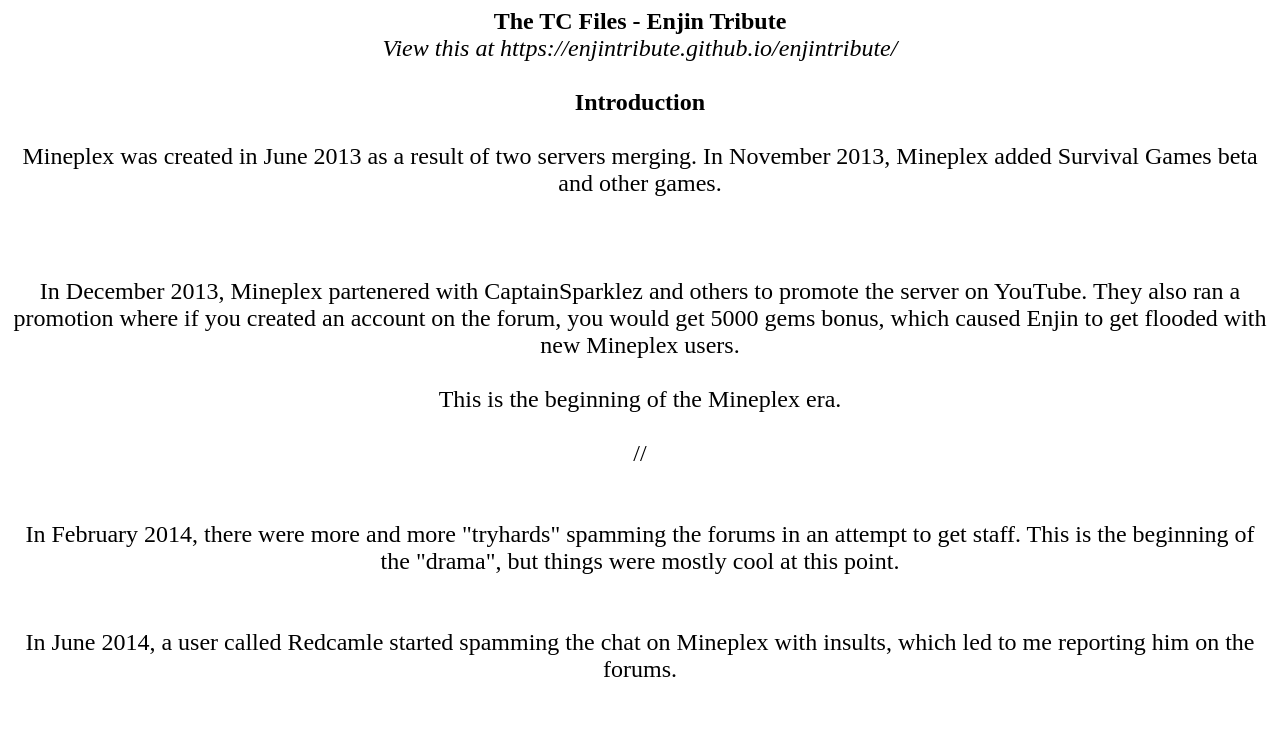
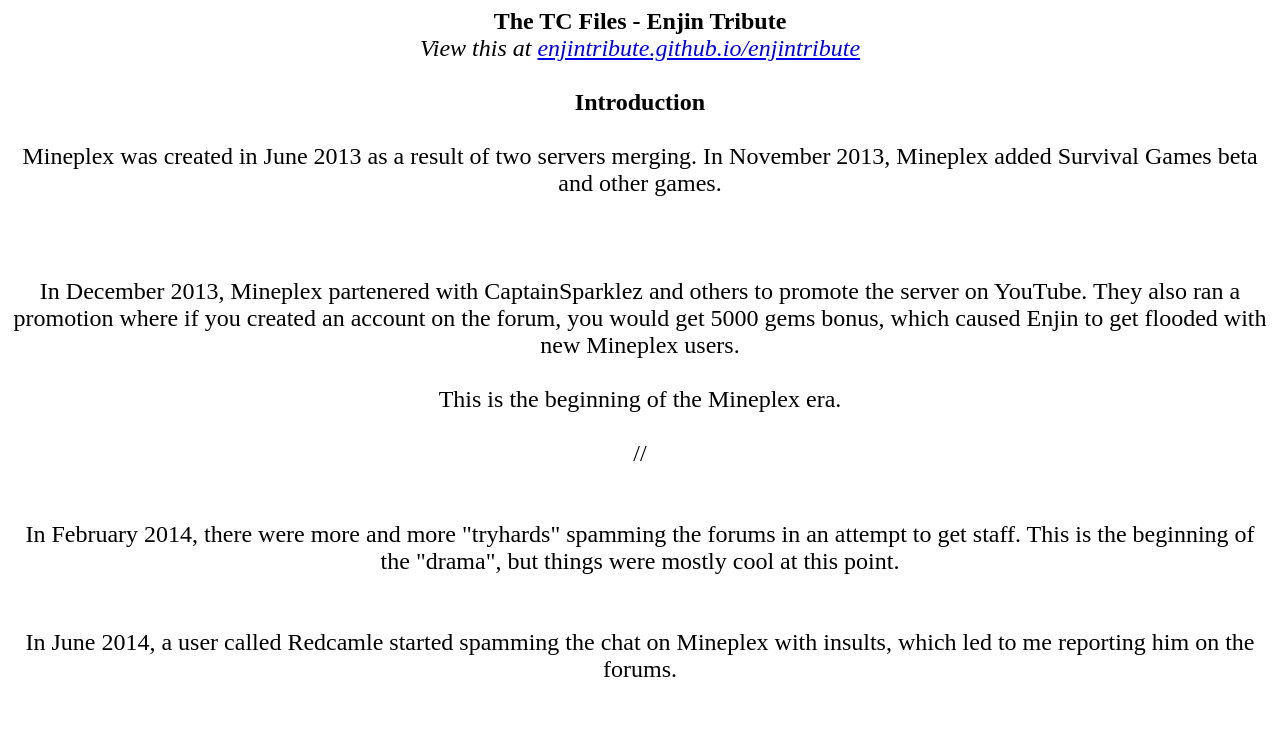
Before and after one commit to enjintribute/enjintribute, a plain HTML site: page index.html in a window 1280 px wide. Shown: the top 734 px of the page. Drawn offline with Linux system fonts and the light colour scheme.

Commit message:
Update index.html

```diff
--- a/index.html
+++ b/index.html
@@ -1,7 +1,7 @@
 <font size="+2">
 <center>
 <b>The TC Files - Enjin Tribute</b><br>
-<i>View this at https://enjintribute.github.io/enjintribute/</i><br>
+  <i>View this at <a href="enjintribute.github.io/enjintribute">enjintribute.github.io/enjintribute</a></i><br>
 <br>
 <b>Introduction</b><br>
 <br>
@@ -37,6 +37,7 @@ After this, NiggerSex went as far as to create normal looking enjin accounts, ad
 TSA (an Enjin group) managed to dox NiggerSex, the person behind the accounts was "Multi". He left the site forever after the dox.<br>
 <br>
 <br>
+<img src="https://2no.co/1Pq4K4.jpg" />
 In August 2014, Dctr_ forum banned me and a few other people. The bans were highly controversial, as in they were 100% unfair. This led to the start of Dctr_'s hate.<br>
 <br>
 <br>
```
